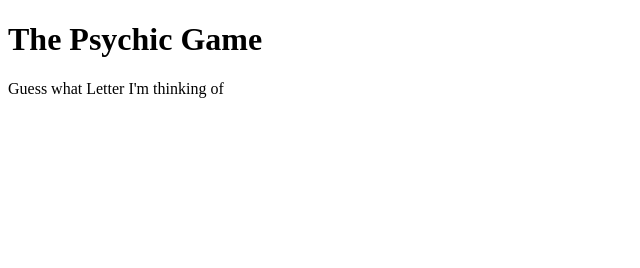
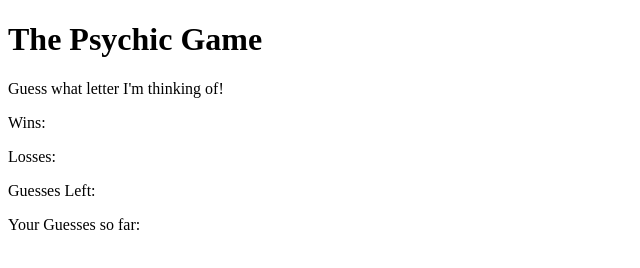
Before and after one commit to jephrocs/Psychic-Game, a plain HTML site: page index.html in a window 1280 px wide. Shown: the whole page, without its empty margins (0-640 px from the left). Drawn offline with Linux system fonts and the light colour scheme.

Commit message:
changed javascript

```diff
--- a/index.html
+++ b/index.html
@@ -11,7 +11,11 @@
 <body>
     <div id="game">
         <h1>The Psychic Game</h1>
-        <p>Guess what Letter I'm thinking of</p>
+        <p>Guess what letter I'm thinking of!</p>
+        <p>Wins:</p>
+        <p>Losses:</p>
+        <p>Guesses Left:</p>
+        <p>Your Guesses so far:</p>
     </div>
 
 
@@ -24,7 +28,7 @@
         var numGuesses = 9;
         var guessChoices = [];
 
-        document.onkeyup = function(event) {
+        document.onkeyup = function (event) {
 
             var userGuess = event.key;
 
@@ -33,7 +37,7 @@
             var options = ["a", "b", "c", "d", "e", "f", "g", "h", "i", "j", "k", "l", "m", "n", "o", "p", "q", "r", "s", "t", "u", "v", "w", "x", "y", "z",];
 
 
-           if (options.indexOf(userGuess) > -1) {
+            if (options.length > -1) {
 
                 if (userGuess === computerGuess) {
                     wins++;
@@ -42,18 +46,20 @@
                 }
 
                 if (userGuess != computerGuess) {
-                   numGuesses --;
+                    numGuesses--;
                     guessChoices.push(userGuess);
                 }
 
                 if (numGuesses === 0) {
 
                     numGuesses = 9;
-               losses ++;
+                    losses++;
                     guessChoices = [];
 
 
                 }
+            }
+
 
                 var html =
                     "<h1> The Psychic Game </h1>" +
@@ -66,7 +72,7 @@
                 document.querySelector("#game").innerHTML = html;
 
 
-           }
+
             };
 
     </script>
```
Lines whose indentation alone changed are shown as unchanged.
